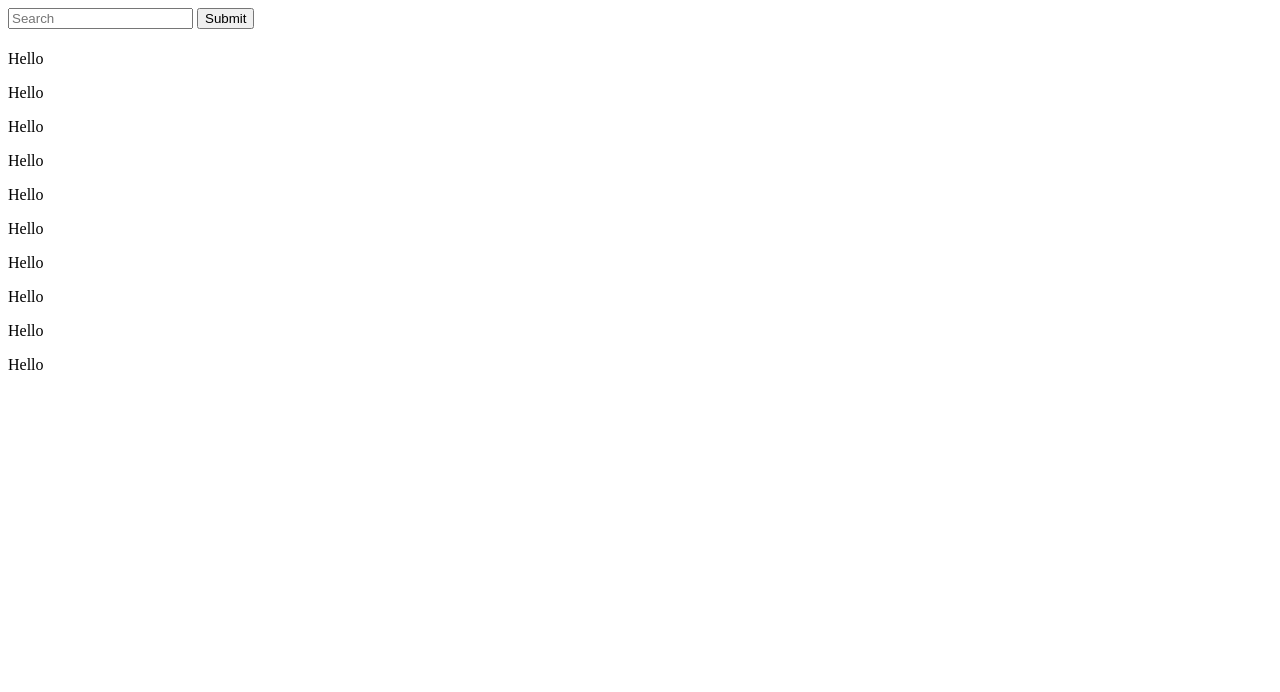
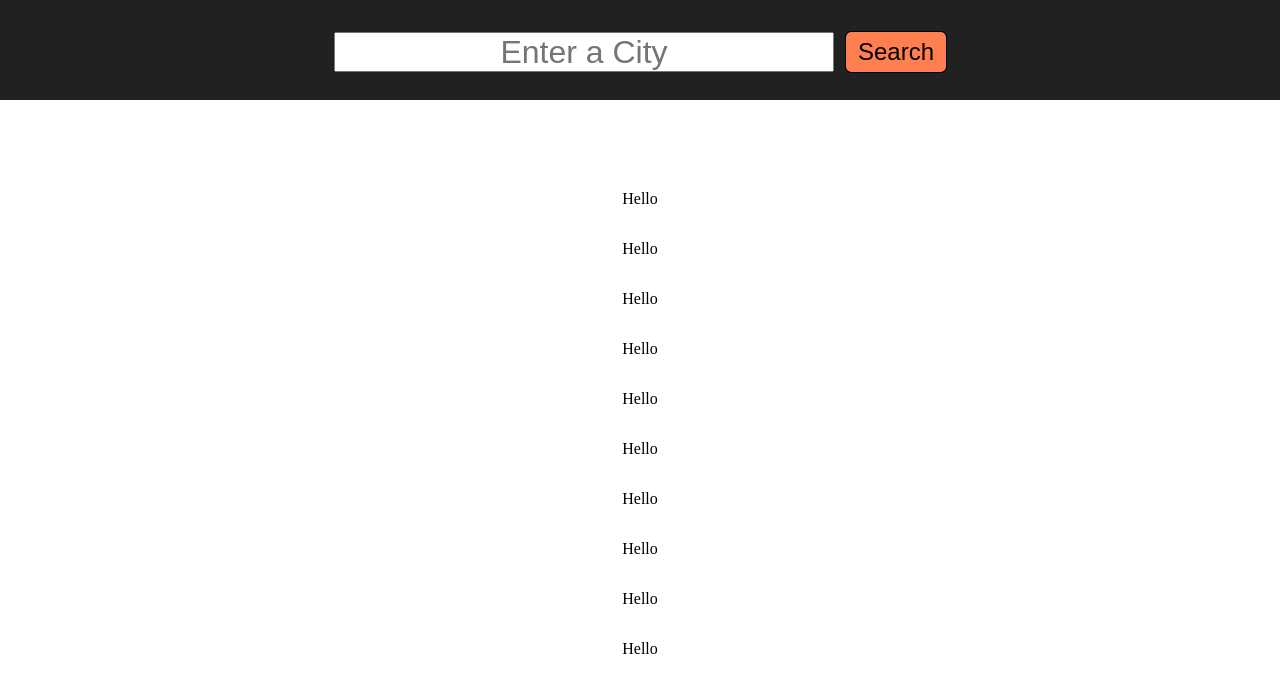
Before and after one commit to ZandBraxton/Weather-App, a website built with webpack: page dist/index.html in a window 1280 px wide. Built offline with nearby package versions, Linux system fonts and the light colour scheme; no server answers.

Commit message:
Started some style on data

```diff
--- a/src/style.css
+++ b/src/style.css
@@ -0,0 +1,84 @@
+body {
+    margin: 0;
+}
+
+html {
+    box-sizing: border-box;
+}
+
+*, *::before, *::after {
+    box-sizing: inherit;
+    /* outline: 1px solid red; */
+}
+
+nav {
+    background-color: rgb(33, 33, 33);
+    height: 100px;
+    width: 100%;
+}
+
+.search {
+    padding-top: 2em;
+    display: flex;
+    justify-content: center;
+    margin-bottom: 5em;
+}
+
+.search input {
+    width: 500px;
+    height: 40px;
+    font-size: 32px;
+    text-align: center;
+}
+
+.search button {
+    margin-left: 0.5em;
+    width: 100px;
+    font-size: 24px;
+    background-color: coral;
+    border: none;
+    border-radius: 5px;
+    outline: 1px solid black;
+}
+
+.weather-header {
+    width: 300px;
+    display: flex;
+    flex-flow: column;
+    align-items: center;
+}
+
+.name {
+    font-size: 32px;
+    margin-bottom: 0;
+    padding-left: 20px;
+}
+
+.current-weather {
+    margin-top: 0;
+    padding-left: 20px;
+}
+
+.temp {
+    font-size: 64px;
+    margin-top: 0;
+    margin-bottom: 10px;
+    padding-left: 40px;
+}
+
+.min-max-container {
+    display: flex;
+    flex-flow: row;
+}
+
+.min-max {
+    margin-top: 0;
+    margin-left: 10px;
+    flex-flow: row;
+}
+
+.weather-stats {
+    display: flex;
+    flex-flow: column;
+    align-items: center;
+}
```
Also changed, not shown: dist/index.html, dist/main.js.
